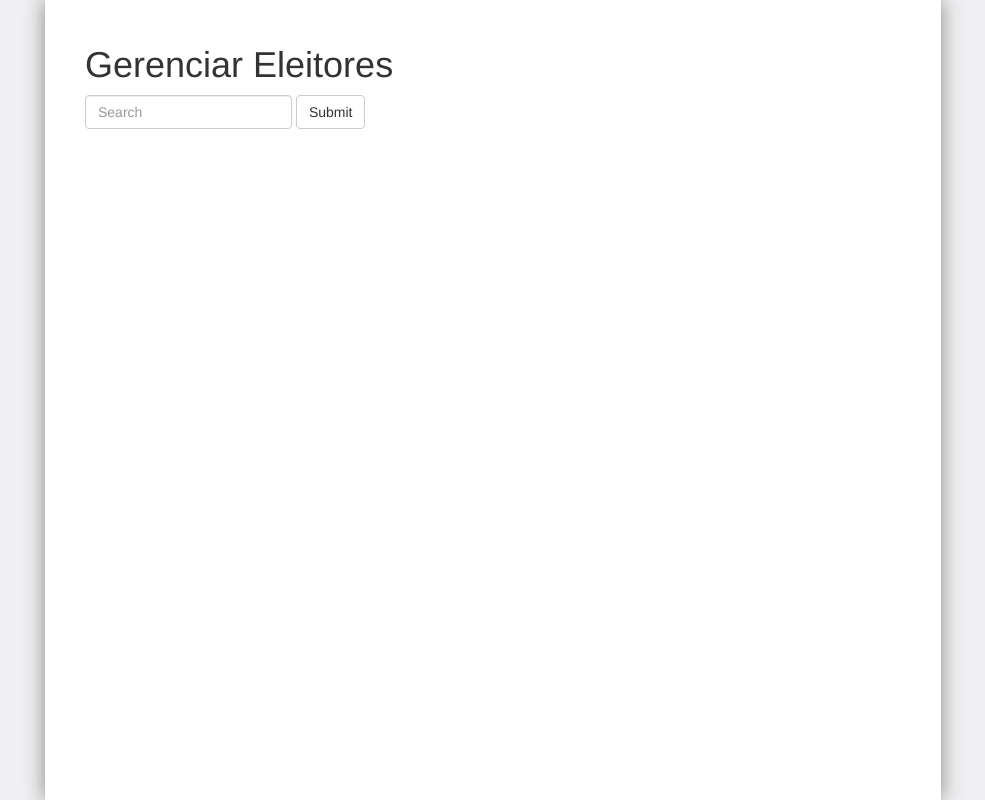
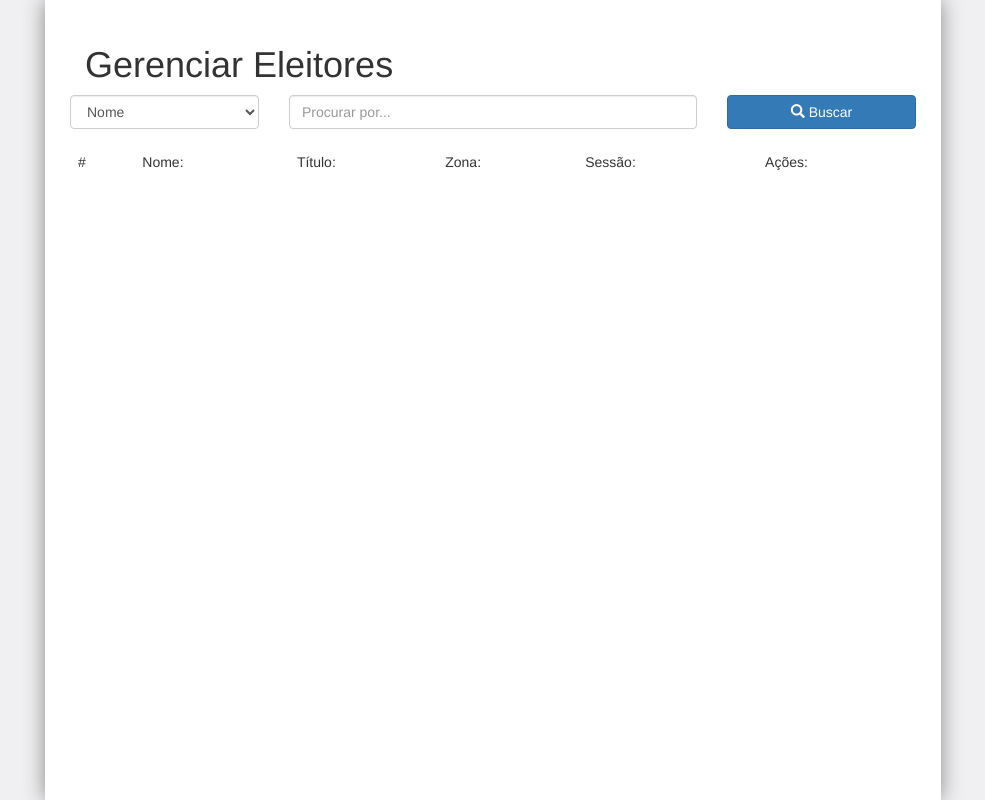
Before and after one commit to kindingerlek/Urna-IAC, a PHP site: page /view/admin_manager_voter.php in a window 1280 px wide. Shown: the whole page, without its empty margins (147-1132 px from the left). Run offline with PHP 8.4, Linux system fonts and the light colour scheme; some libraries are stand-ins or nearby versions.

Commit message:
Edição da tela Gerenciar Eleitores

```diff
--- a/view/admin_manager_voter.php
+++ b/view/admin_manager_voter.php
@@ -4,44 +4,93 @@
     <meta charset="utf-8">
     <title>Home</title>
 
+    <script src="lib/js/jquery-1.11.0.js"></script>
+    <script src="lib/js/bootstrap.js"></script>
+
     <!-- Bootstrap core CSS -->
     <link href="lib/css/bootstrap.css" rel="stylesheet">
     <link href="lib/css/style.css" rel="stylesheet">
+    <link href="/css/bootstrap-combobox.css" media="screen" rel="stylesheet" type="text/css">
 
-    <script src="lib/js/jquery-1.11.0.js"></script>
-    <script src="lib/js/bootstrap.js"></script>
-
-    <script type="text/javascript">
-    $(document).ready(function() {
-        $('dropdown-toggle').dropdown()
-    });
-    </script>
     </head>
   <body>
+     <!--
+        Dicionário de IDs, Names e Classes
+
+        >IDs e/ou Names
+            - form-search           : Formulário que terá a combobox, campo de pesquisa e o botão de submit;
+            - search-combo          : Combobox seletivo do tipo de pesquisa
+            - search-input          : Input de texto para a pesquisa;
+            - search-submit         : Botão de submit da pesquisa;
+            - table                 : Tabela para inserir os dados;
+            - table-body            : Corpo da tabela para insersão dinâmica
+
+
 
     <!-- Conteúdo da página -->
     <div class="container page-content">
-      <div class="col-md-12">
+      <div class="col-lg-12">
         <h1>Gerenciar Eleitores</h1>
       </div>
 
-      <form class="navbar-form" role="search">
-        <ul class="dropdown-menu" role="menu">
-            <li><a href="#">Action</a></li>
-            <li><a href="#">Another action</a></li>
-            <li><a href="#">Something else here</a></li>
-            <li class="divider"></li>
-            <li><a href="#">Separated link</a></li>
-        </ul>
+      <form class="" id="form-search">
+        <div class="row">
+          <div class="form-group col-lg-3">
+            <select class="input-large form-control" id="search-combobox">
+              <option value="">Nome</option>
+              <option value="">Título</option>
+              <option value="">CPF</option>
+            </select>
+          </div>
 
-        <div class="form-group">
-          <input type="text" class="form-control" placeholder="Search">
+
+          <div class="col-lg-6">
+            <input type="text" id="search-input" class="form-control" placeholder="Procurar por...">
+          </div>
+
+          <div class="col-lg-3">
+            <button type="submit" id="search-submit" class="btn btn-primary btn-block">
+              <span class="glyphicon glyphicon-search" aria-hidden="true"></span> Buscar
+            </button>
+          </div>
         </div>
-        <button type="submit" class="btn btn-default">Submit</button>
       </form>
 
+      <table class="table table-striped table-hover" id="table">
+        <thead>
+          <tr>
+            <td>#</td>
+            <td>Nome:</td>
+            <td>Título:</td>
+            <td>Zona:</td>
+            <td>Sessão:</td>
+            <td>Ações:</td>
+          </tr>
+        </thead>
+
+        <tbody id="table-body">
+
+        </tbody>
+      </table>
+
+      <div style="display:none">
+        <button type="button" class="btn btn-default" aria-label="Editar">
+          <span class="glyphicon glyphicon-pencil" aria-hidden="true"></span>
+        </button>
+
+        <button type="button" class="btn btn-default" aria-label="Excluir">
+          <span class="glyphicon glyphicon-remove" aria-hidden="true"></span>
+        </button>
+      </div>
 
     </div>
 
+
+
+    <script type="text/javascript">
+      $(document).ready(function(){
+        $('.combobox').combobox();
+      });
+    </script>
   </body>
 </html>
--- a/view/login.php
+++ b/view/login.php
@@ -4,7 +4,7 @@
     <meta charset="utf-8">
     <title></title>
 
-    <script src="lib/js/jquery.min.js"></script>
+    <script src="lib/js/jquery-1.11.0.js"></script>
     <script src="lib/js/bootstrap.js"></script>
     <script src="lib/js/masks.js"></script>
     <script src="lib/js/jquery.maskedinput.js" type="text/javascript"></script>
@@ -16,10 +16,6 @@
   <body>
     <!--
         Dicionário de IDs, Names e Classes
-
-        >Class
-            - mask-CPF              : Desenha a máscara de CPF;
-
 
         >IDs e/ou Names
             - login-iptLogin        : Campo da seção 'Login' que receberá um CPF ou um AdminID.
```
Also changed, not shown: view/admin_home.php (+3 -4 lines), view/lib/css/bootstrap-combobox.css (added, +42 -0 lines), view/lib/js/jquery-1.11.0.js (renamed from view/lib/js/jquery.min.js).
